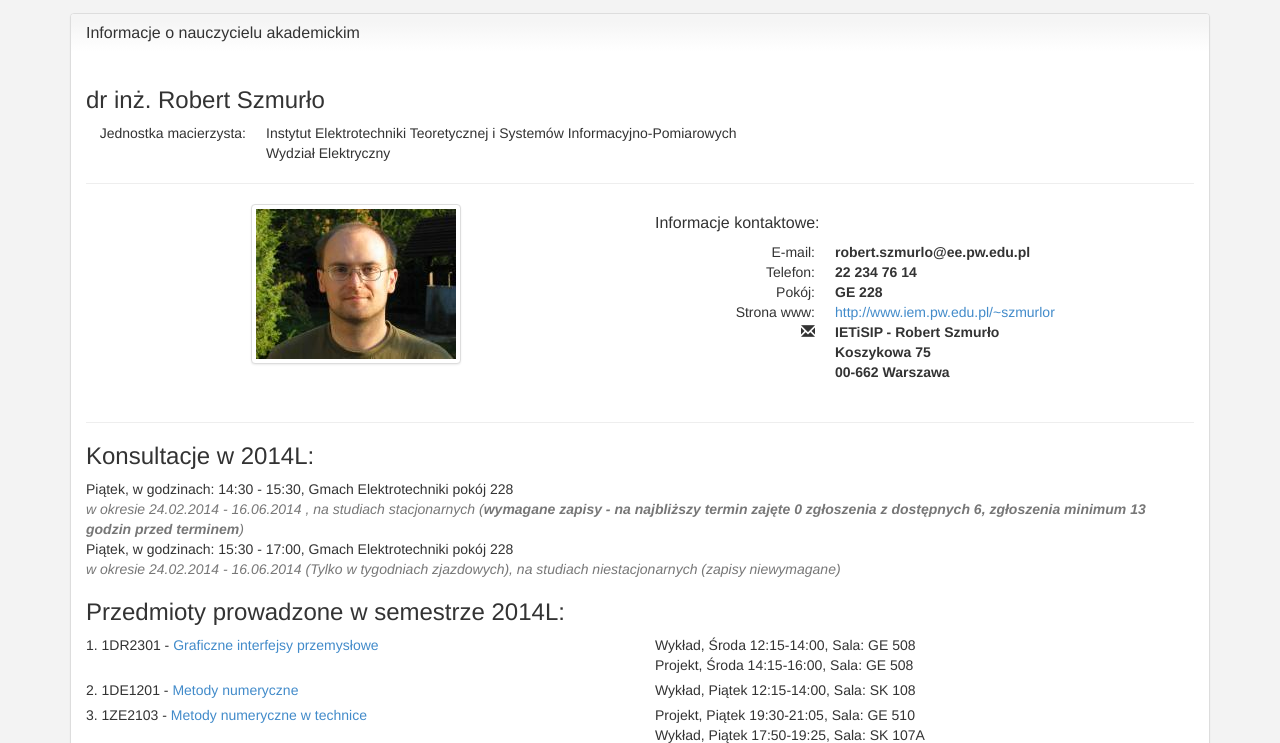
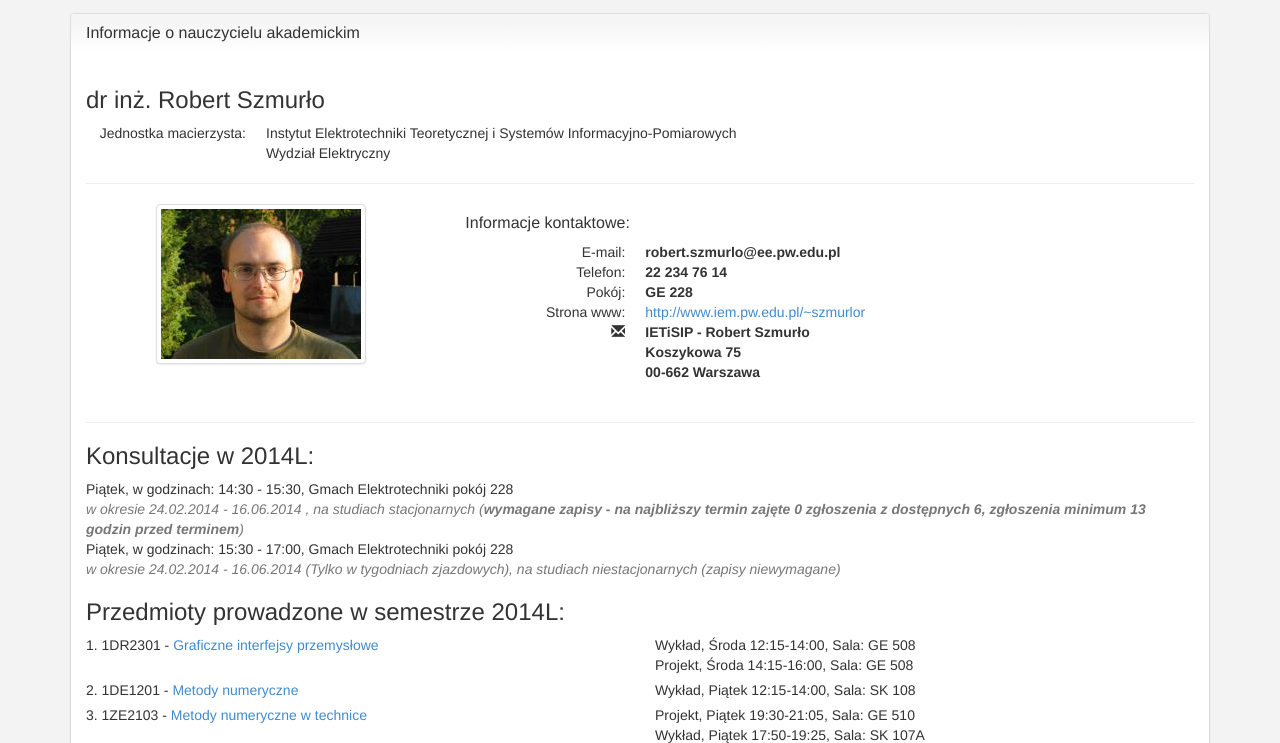
Before and after one commit to PiotrWpl/IsodRWD, a plain HTML site: page teacher.html in a window 1280 px wide. Shown: the part 57-800 px from the top of the page. Drawn offline with Linux system fonts and the light colour scheme.

Commit message:
Poprawka dla zle lamiacego sie adresu strony wykladowcy w szczegolach

```diff
--- a/teacher.html
+++ b/teacher.html
@@ -97,10 +97,10 @@
               </dl>
               <hr/>
               <div class="row">
-                <div class="col-sm-6 text-center">
+                <div class="col-sm-12 col-md-4 text-center">
                   <img src="assets/rszmurlo.jpg" class="img-responsive img-thumbnail" />
                 </div>
-                <div class="col-sm-6">
+                <div class="col-sm-12 col-md-8">
                   <h4>Informacje kontaktowe:</h4>
                   <dl class="dl-horizontal">
                     <dt>E-mail:</dt>
```
